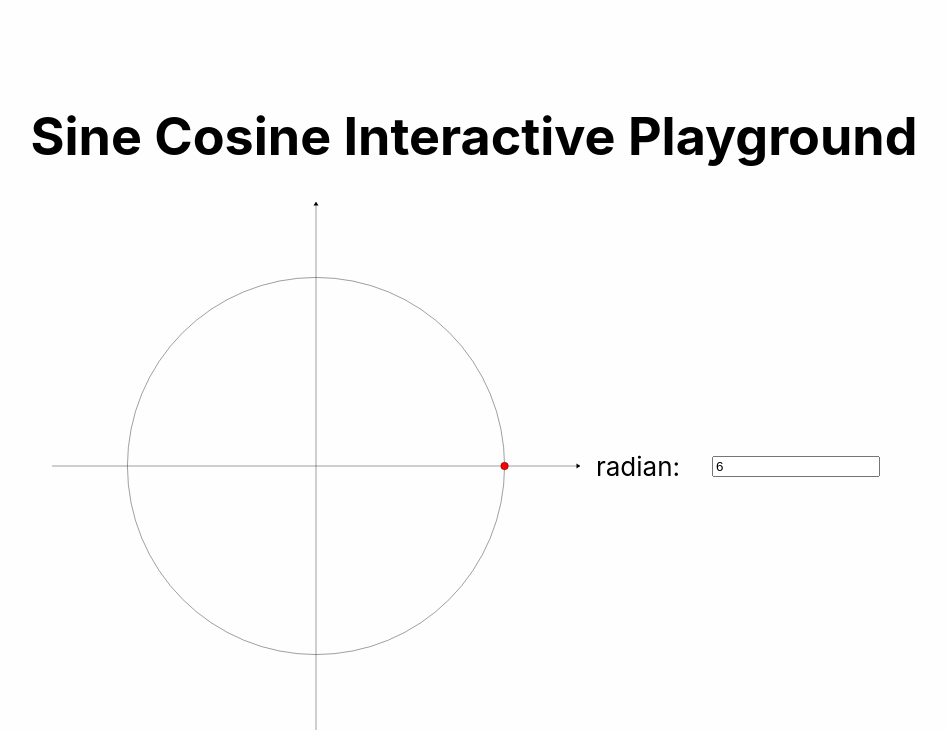
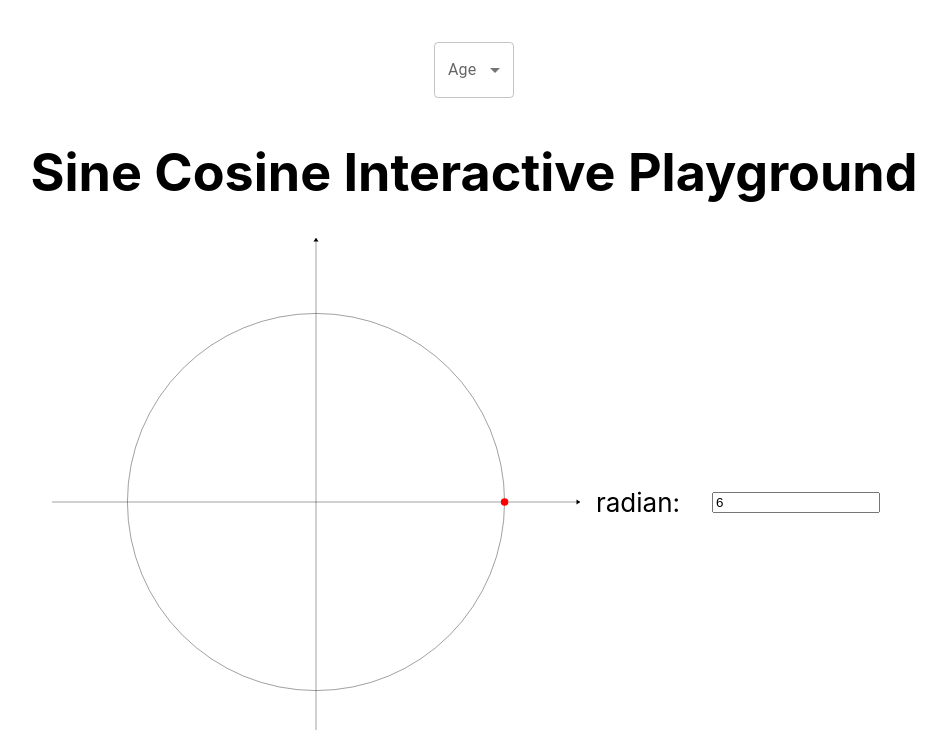
Before and after one commit to fracalo/sine-cosine-calc, a React (Create React App) app: page / in a window 1280 px wide. Shown: the top 730 px of the page, without its empty margins (166-1112 px from the left). Built offline with nearby package versions, Linux system fonts and the light colour scheme; the HTML template or start-up script is replaced by a standard one.

Commit message:
Augmenting default theme with custom props

```diff
--- a/src/App.tsx
+++ b/src/App.tsx
@@ -1,20 +1,31 @@
 import "./App.css";
 import { createTheme, DefaultTheme, ThemeProvider, Theme } from "@mui/system";
 import Playground from "./components/Playground";
-import { useReducer, useState } from "react";
-import { styled } from "@mui/material";
+import { ChangeEvent, EventHandler, useReducer, useState } from "react";
+import {
+  FormControl,
+  InputLabel,
+  MenuItem,
+  Select,
+  SelectChangeEvent,
+  styled,
+} from "@mui/material";
 
 const themeLight = createTheme({
+  custom: {
     primaryBackground: "#fefefe",
     primaryColor: "#000",
+  },
 });
 const themeDark = createTheme({
+  custom: {
     primaryBackground: "#282c34",
     primaryColor: "#fefefe",
+  },
 });
 
 type ThemeOpt = "dark" | "light";
-const themes: Record<ThemeOpt, DefaultTheme> = {
+const themes: Record<ThemeOpt, Theme> = {
   dark: themeDark,
   light: themeLight,
 };
@@ -27,21 +38,51 @@ const Wrapper = styled("div")`
   align-items: center;
   justify-content: center;
   font-size: calc(10px + 2vmin);
-  background-color: ${({ theme }) => theme.primaryBackground};
+  background-color: ${({ theme }) =>
+    theme?.custom?.primaryBackground ?? "white"};
   transition: all 0.15s;
 `;
 function App() {
-  const [theme, setTheme] = useState<Theme>(themes.light);
+  const [theme, setTheme] = useState(themes.light);
+  const [opt, setOpt] = useState("light");
 
-  const themeSwitch = (k: ThemeOpt) => setTheme(themes[k]);
+  const themeSwitch = (k: ThemeOpt) => {
+    setTheme(themes[k]);
+    setOpt(k);
+  };
+  const [age, setAge] = useState("");
 
+  const handleChange = (event: SelectChangeEvent<string>): void => {
+    setAge(event.target.value);
+  };
+
+  //<ThemeProvider theme={theme}>
+  //</ThemeProvider>
   return (
-    <ThemeProvider theme={theme}>
     <Wrapper>
+      <div>
+        <FormControl sx={{ m: 1, minWidth: 80 }}>
+          <InputLabel id="demo-simple-select-autowidth-label">Age</InputLabel>
+          <Select
+            labelId="demo-simple-select-autowidth-label"
+            id="demo-simple-select-autowidth"
+            value={age}
+            onChange={handleChange}
+            autoWidth
+            label="Age"
+          >
+            <MenuItem value="">
+              <em>None</em>
+            </MenuItem>
+            <MenuItem value={10}>Twenty</MenuItem>
+            <MenuItem value={21}>Twenty one</MenuItem>
+            <MenuItem value={22}>Twenty one and a half</MenuItem>
+          </Select>
+        </FormControl>
+      </div>
       <h1 className="title">Sine Cosine Interactive Playground</h1>
       <Playground />
     </Wrapper>
-    </ThemeProvider>
   );
 }
 
--- a/src/components/Circle.tsx
+++ b/src/components/Circle.tsx
@@ -1,7 +1,7 @@
 import { styled } from "@mui/system";
 
 const Circle = styled("circle")`
-  stroke: ${({ theme }) => theme.primaryColor};
+  stroke: ${({ theme }) => theme?.custom?.primaryColor ?? "black"};
   stroke-width: 0.1;
 `;
 
--- a/src/components/Graph.tsx
+++ b/src/components/Graph.tsx
@@ -2,9 +2,9 @@ import { styled } from "@mui/system";
 import Circle from "./Circle";
 import Grid from "./Grid";
 
-const Point = (props: { x: number; y: number }) => {
-  return <circle cx={props.x} cy={props.y} fill="red" r={1}></circle>;
-};
+const Point = (props: { cx: number; cy: number }) => (
+  <circle cx={props.cx} cy={props.cy} fill="red" r={1}></circle>
+);
 
 const Wrapper = styled("div")`
   max-width: 66vw;
@@ -37,7 +37,7 @@ const Graph = () => {
         </marker>
         <Circle cx={0} cy={0} r={50} fill="transparent" />
         <Grid />
-        <Circle cx={cx} cy={cy} r={1} fill="red" />
+        <Point cx={cx} cy={cy} />
       </Svg>
     </Wrapper>
   );
--- a/src/components/Grid.tsx
+++ b/src/components/Grid.tsx
@@ -1,6 +1,6 @@
 import { styled } from "@mui/system";
 const Line = styled("line")`
-  stroke: ${({ theme }) => theme.primaryColor};
+  stroke: ${({ theme }) => theme?.custom?.primaryColor ?? "black"};
   stroke-width: 0.1;
 `;
 
```
Also changed, not shown: src/material-ui.d.ts (+7 -7 lines). Lines whose indentation alone changed are shown as unchanged.
